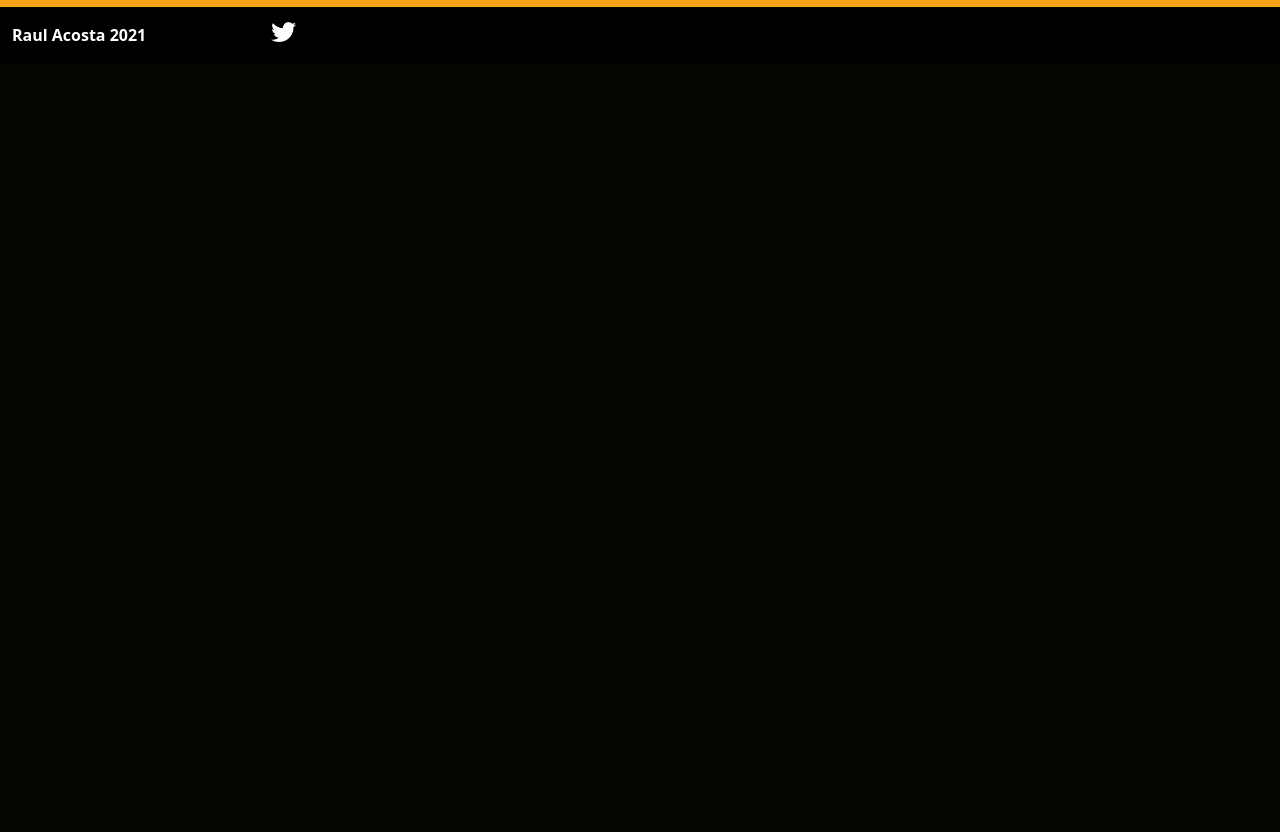
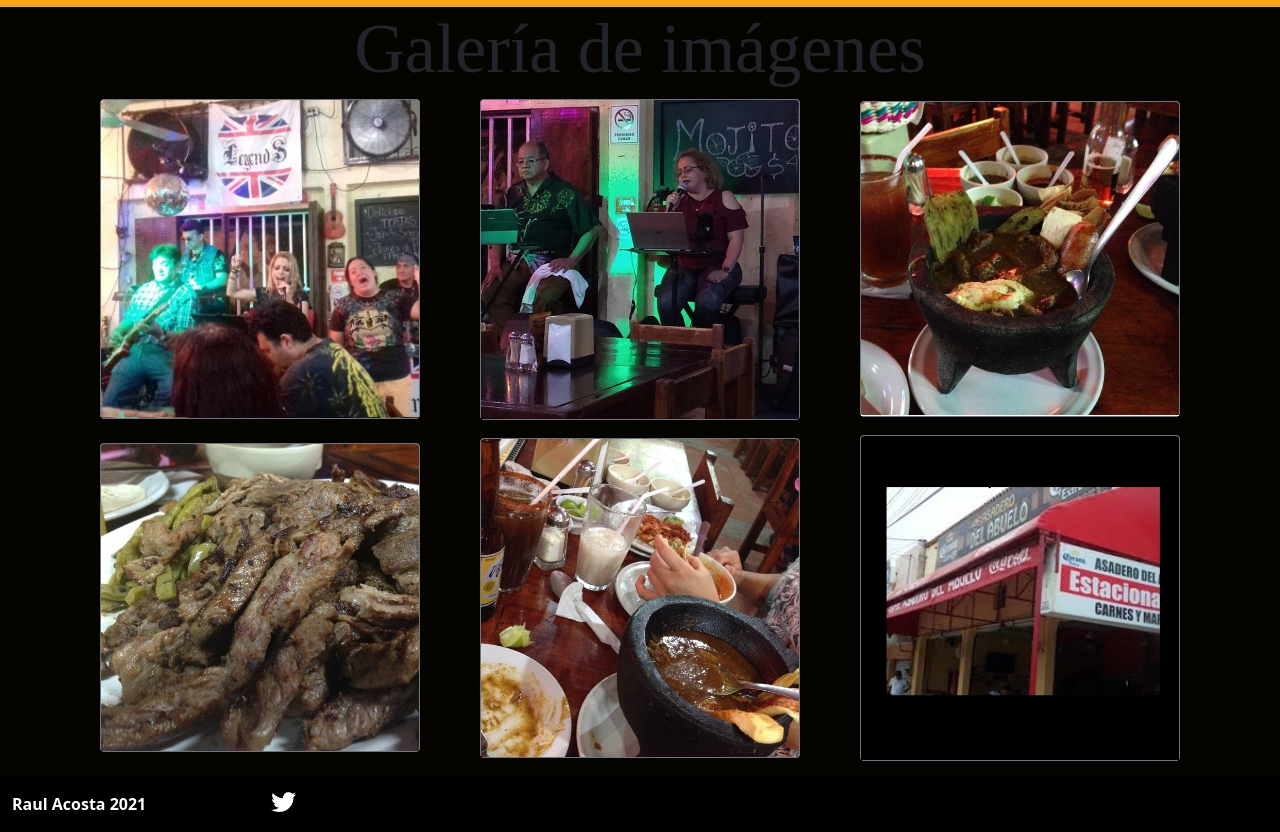
Before and after one commit to RaulAcosta95/Asaderodelabuelo, a plain HTML site: page galeria.html in a window 1280 px wide. Shown: the part 31-863 px from the top of the page. Before the commit the page ends 800 px from the top, so only its background shows below. Drawn offline with nearby package versions, Linux system fonts and the light colour scheme.

Commit message:
sección de imágenes

```diff
--- a/galeria.html
+++ b/galeria.html
@@ -30,6 +30,49 @@
         </div>
     </header>
 
+    <section class="wrapper">
+        <section class="main">
+            <h1>Galería de imágenes</h1>
+        </section>
+        <article>
+            <div class="container">
+                <div class="row">
+                    <div class="col text-center align-items-center justify-content-center" id="carta">
+                        <div class="card border-secondary" style="width: 20rem;">
+                            <img src="Imagenes/Galería/1.jpg" class="card-img-top" alt="Evento musical">
+                          </div>
+                    </div>
+                    <div class="col text-center align-items-center justify-content-center" id="carta">
+                        <div class="card border-secondary" style="width: 20rem;">
+                            <img src="Imagenes/Galería/2.jpg" class="card-img-top" alt="Evento musical">
+                          </div>
+                    </div>
+                    <div class="col text-center align-items-center justify-content-center" id="carta">
+                        <div class="card border-secondary" style="width: 20rem;">
+                            <img src="Imagenes/Galería/3.jpg" class="card-img-top" alt="Molcajete">
+                          </div>
+                    </div>
+                    <div class="col text-center align-items-center justify-content-center" id="carta">
+                        <div class="card border-secondary" style="width: 20rem;">
+                            <img src="Imagenes/Galería/4.jpg" class="card-img-top" alt="Arrachera">
+                          </div>
+                    </div>
+                    <div class="col text-center align-items-center justify-content-center" id="carta">
+                        <div class="card border-secondary" style="width: 20rem;">
+                            <img src="Imagenes/Galería/5.jpg" class="card-img-top" alt="Platillos">
+                          </div>
+                    </div>
+                    <div class="col text-center align-items-center justify-content-center" id="carta">
+                        <div class="card border-secondary" style="width: 20rem;">
+                            <img src="Imagenes/Galería/6.jpg" class="card-img-top" alt="Exterior">
+                          </div>
+                    </div>
+                </div>
+            </div>
+
+        </article>
+    </section>
+
 
     <footer>
         <div class="container-fluid">
```
Also changed, not shown: eventos.html (+3 -7 lines), menu.html (+3 -3 lines), Imagenes/Galería/1.jpg (added), Imagenes/Galería/107_508002127.jpg (deleted), Imagenes/Galería/107_508002134.jpg (deleted), Imagenes/Galería/2.jpg (added), Imagenes/Galería/3.jpg (added), Imagenes/Galería/4.jpg (added), Imagenes/Galería/408_61782736.jpg (deleted), Imagenes/Galería/408_61782740.jpg (deleted), Imagenes/Galería/5.jpg (renamed from Imagenes/Galería/67964417_aiBHGhGZoK_kDp_sUqJyWhx8NuS9rVPQCgd0W8JXzHE.jpg), Imagenes/Galería/6.jpg (added), Imagenes/Galería/images.jpg (deleted).
